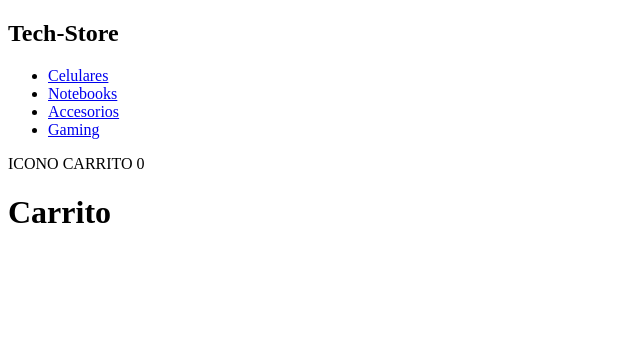
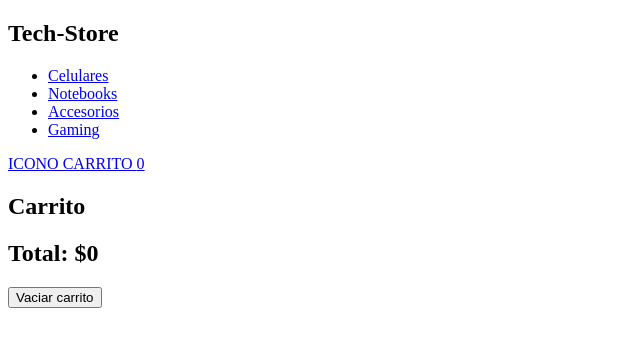
Before and after one commit to keviniumm/e-commerce-con-React, a React (Vite) app: page /cart in a window 1280 px wide. Shown: the top 346 px of the page, without its empty margins (0-640 px from the left). Built offline with nearby package versions, Linux system fonts and the light colour scheme.

Commit message:
paso 13 completo

```diff
--- a/src/components/CartWidget.jsx
+++ b/src/components/CartWidget.jsx
@@ -1,4 +1,6 @@
 import { useContext } from "react"
+
+import { Link } from "react-router-dom"
 
 import { CartContext } from "../context/CartContext"
 
@@ -13,12 +15,15 @@ const CartWidget = () => {
 
 
     return (
+        <Link to='/cart'>
 
-        <div>
+            <div>
 
-            ICONO CARRITO {cantidadTotal}
+                ICONO CARRITO {cantidadTotal}
 
-        </div>
+            </div>
+
+        </Link>
 
     )
 }
--- a/src/pages/Cart.jsx
+++ b/src/pages/Cart.jsx
@@ -1,6 +1,63 @@
+import { useContext } from "react"
+import { CartContext } from '../context/CartContext'
+
+
 const Cart = () => {
+
+    const { cart, setCart } = useContext(CartContext)
+
+    const eliminarProducto = (id) => {
+
+        const carritoFiltrado = cart.filter(
+            producto => producto.id !== id
+        )
+
+        setCart(carritoFiltrado)
+
+    }
+
+    const total = cart.reduce(
+
+        (acumulador, producto) =>
+
+            acumulador + (producto.precio * producto.cantidad), 0
+    )
+
     return (
-        <h1>Carrito</h1>
+
+        <section>
+
+            <h2>Carrito</h2>
+
+            {
+                cart.map(producto => (
+
+                    <article key={producto.id}>
+
+                        <h3>{producto.nombre}</h3>
+
+                        <p>Cantidad: {producto.cantidad}</p>
+
+                        <p>Precio unitario: ${producto.precio}</p>
+
+                        <p>subtotal: ${producto.precio * producto.cantidad}</p>
+
+                        <button onClick={() => eliminarProducto(producto.id)}>
+                            Eliminar
+                        </button>
+
+                    </article>
+
+                ))
+            }
+
+            <h2>Total: ${total}</h2>
+
+            <button onClick={() => setCart([])}>
+                Vaciar carrito
+            </button>
+
+        </section>
     )
 }
 
--- a/src/pages/ItemDetail.jsx
+++ b/src/pages/ItemDetail.jsx
@@ -24,14 +24,45 @@ const ItemDetail = () => {
 
     const onAdd = (cantidad) => {
 
-        const productoAgregado = {
-            ...productosEcontrados,
-            cantidad
+        const productoExistente = cart.find(
+            producto => producto.id === productosEcontrados.id
+        )
+
+        if (productoExistente) {
+
+            const carritoActualizado = cart.map(producto => {
+
+                if (producto.id === productosEcontrados.id) {
+
+                    return {
+
+                        ...producto,
+
+                        cantidad: producto.cantidad + cantidad
+
+                    }
+                }
+
+                return producto
+
+            })
+
+            setCart(carritoActualizado)
+
         }
 
-        setCart([...cart, productoAgregado])
 
-        console.log([...cart, productoAgregado])
+        else {
+
+            const productoAgregado = {
+                ...productosEcontrados,
+                cantidad
+            }
+
+            setCart([...cart, productoAgregado])
+
+        }
+
 
     }
 
```
Also changed, not shown: src/App.jsx (line endings or trailing spaces).
